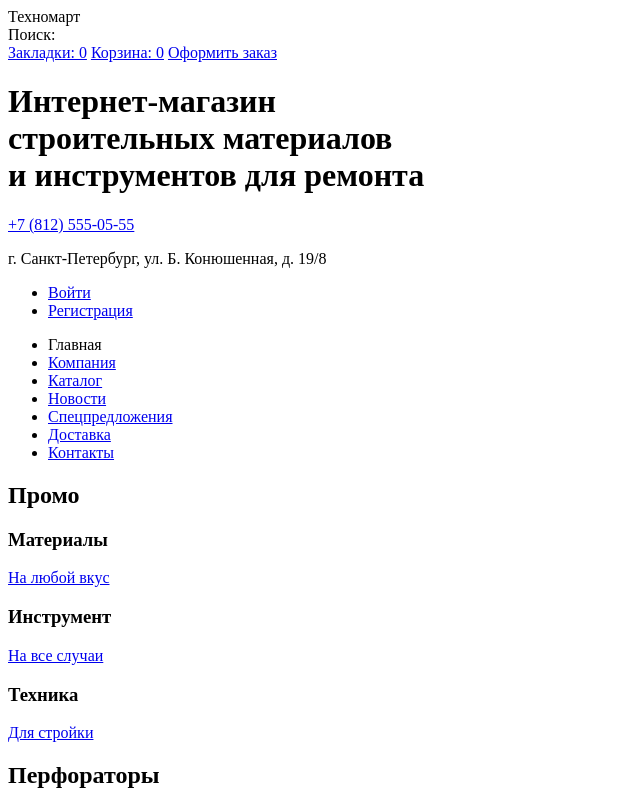
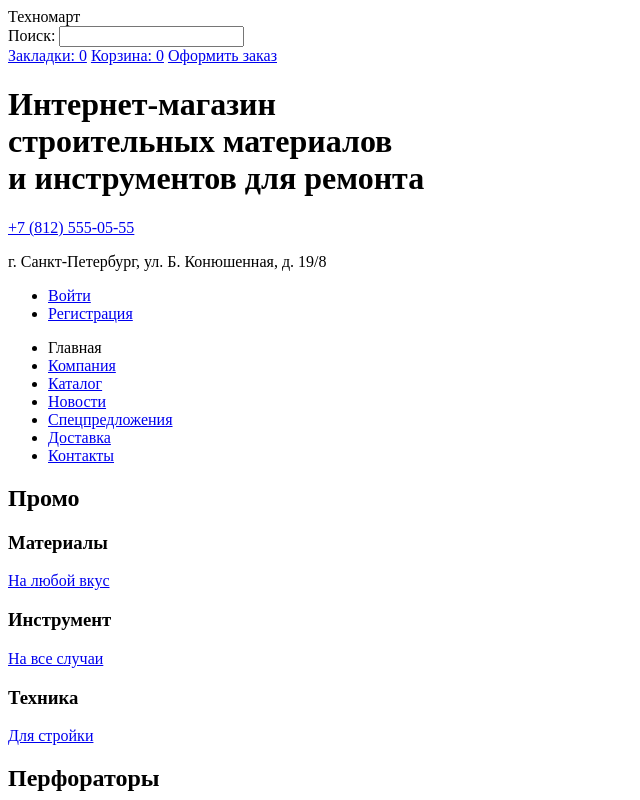
Before and after one commit to justforthesoul/907403-technomart-24, a plain HTML site: page index.html in a window 1280 px wide. Shown: the top 800 px of the page, without its empty margins (0-640 px from the left). Drawn offline with Linux system fonts and the light colour scheme.

Commit message:
Доп задание по графике

```diff
--- a/index.html
+++ b/index.html
@@ -10,9 +10,10 @@
 			<div class="header-logo">
                 <a>Техномарт</a>
             </div>
-            <div class="search">
-	            <span class="search-search">Поиск:</span>
-            </div>
+            <form action="https://echo.htmlacademy.ru" method="post">
+		        <label for="search"><span class="visually-hidden">Поиск:</span></label>
+		        <input type="search">
+			</form>
             <a class="bookmark" href="#">Закладки: 0</a>
             <a class="basket" href="#">Корзина: 0</a>
             <a class="place-order" href="#">Оформить заказ</a>
```
